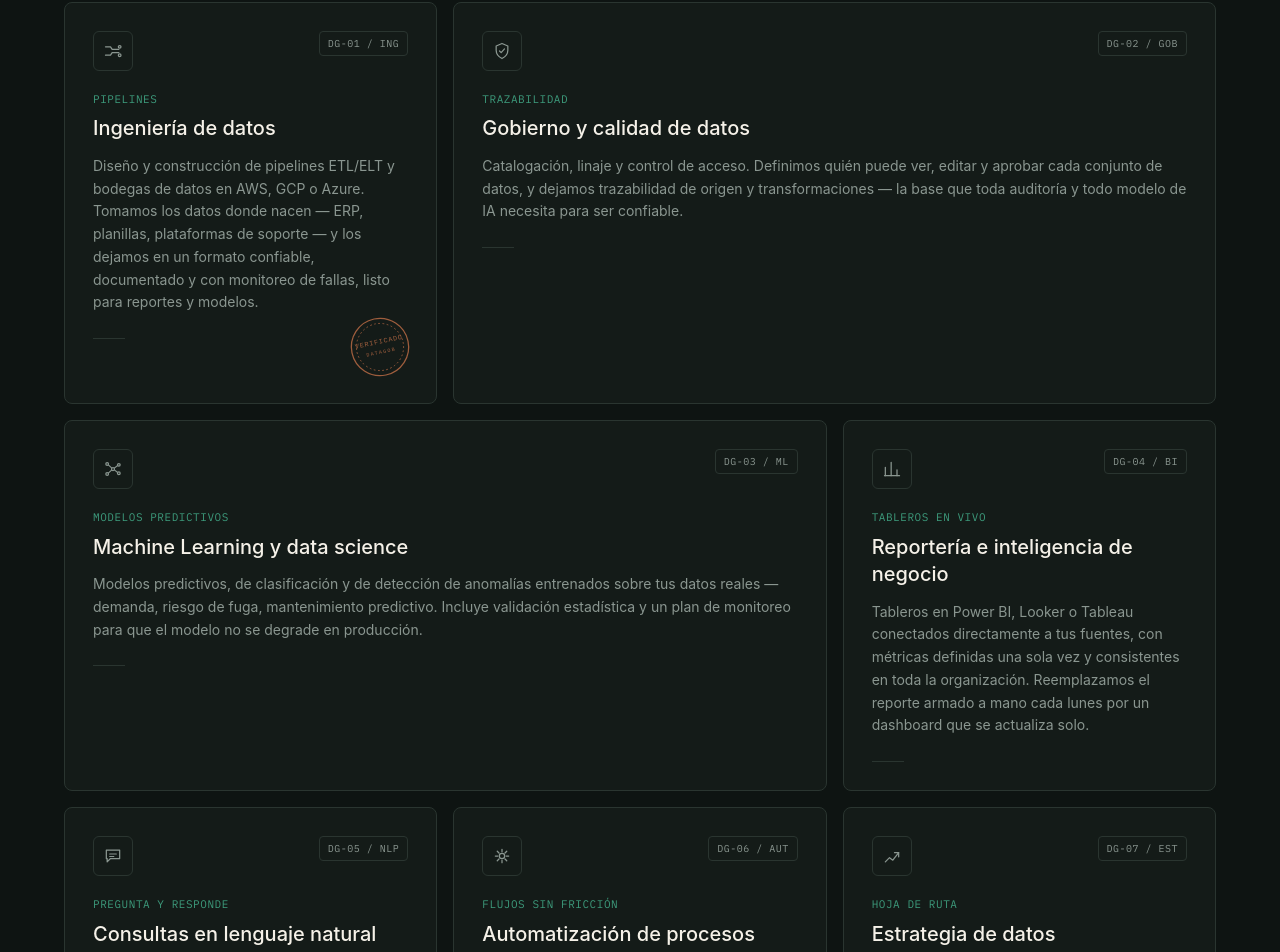
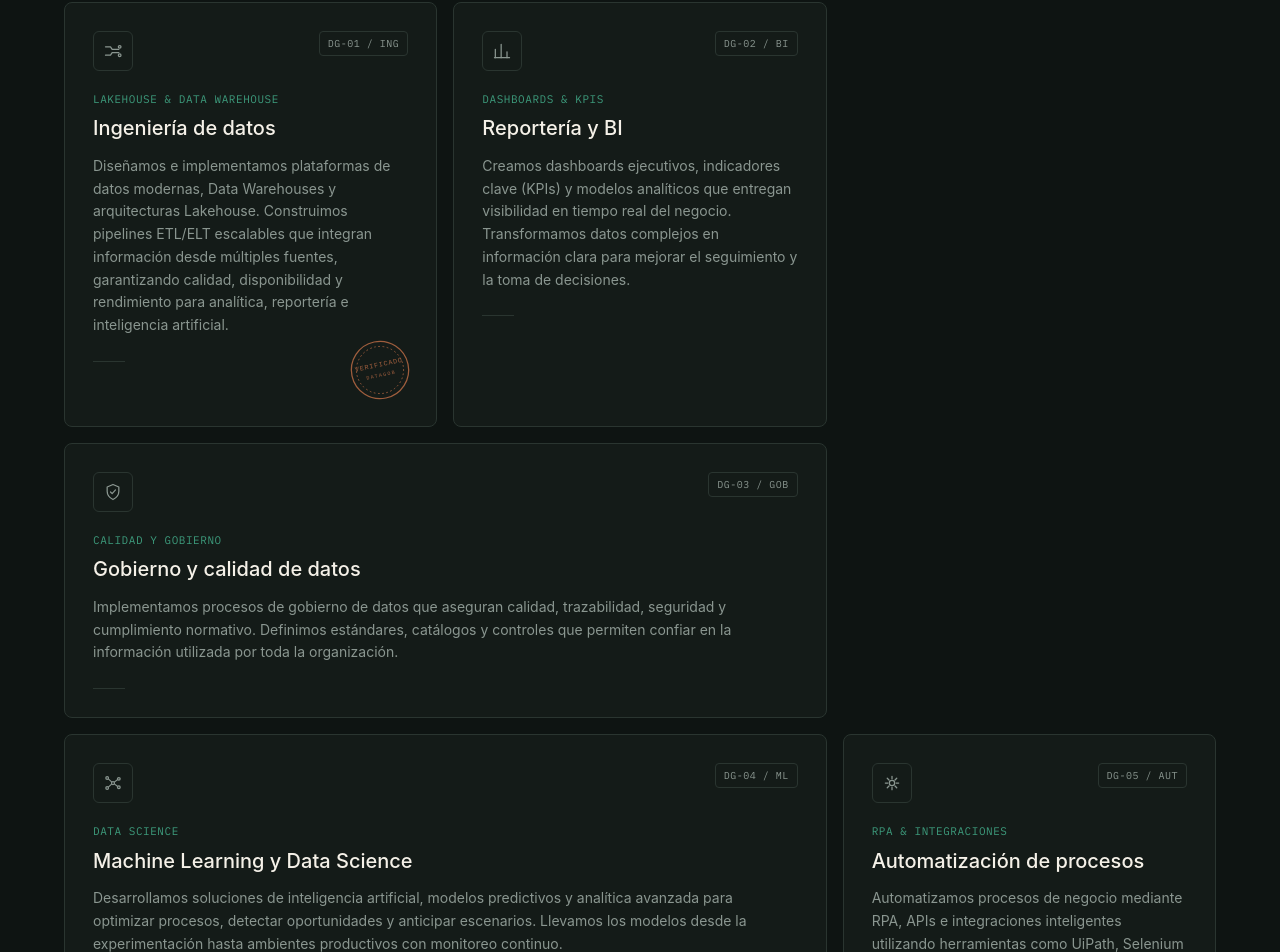
Before and after one commit to mrtnoo/data-gob, a Next.js app: page / in a window 1280 px wide. Shown: the part 1672-2624 px from the top of the page. Built offline with nearby package versions, Linux system fonts and the light colour scheme.

Commit message:
cambio encabezado servicios

```diff
--- a/app/page.tsx
+++ b/app/page.tsx
@@ -23,52 +23,45 @@ import { Menu, X } from "lucide-react";
 const SERVICIOS = [
   {
     folio: "DG-01 / ING",
-    tag: "Pipelines",
+    tag: "Lakehouse & Data Warehouse",
     nombre: "Ingeniería de datos",
     descripcion:
-      "Diseño y construcción de pipelines ETL/ELT y bodegas de datos en AWS, GCP o Azure. Tomamos los datos donde nacen — ERP, planillas, plataformas de soporte — y los dejamos en un formato confiable, documentado y con monitoreo de fallas, listo para reportes y modelos.",
+      "Diseñamos e implementamos plataformas de datos modernas, Data Warehouses y arquitecturas Lakehouse. Construimos pipelines ETL/ELT escalables que integran información desde múltiples fuentes, garantizando calidad, disponibilidad y rendimiento para analítica, reportería e inteligencia artificial.",
   },
   {
-    folio: "DG-02 / GOB",
-    tag: "Trazabilidad",
+    folio: "DG-02 / BI",
+    tag: "Dashboards & KPIs",
+    nombre: "Reportería y BI",
+    descripcion:
+      "Creamos dashboards ejecutivos, indicadores clave (KPIs) y modelos analíticos que entregan visibilidad en tiempo real del negocio. Transformamos datos complejos en información clara para mejorar el seguimiento y la toma de decisiones.",
+  },
+  {
+    folio: "DG-03 / GOB",
+    tag: "Calidad y Gobierno",
     nombre: "Gobierno y calidad de datos",
     descripcion:
-      "Catalogación, linaje y control de acceso. Definimos quién puede ver, editar y aprobar cada conjunto de datos, y dejamos trazabilidad de origen y transformaciones — la base que toda auditoría y todo modelo de IA necesita para ser confiable.",
+      "Implementamos procesos de gobierno de datos que aseguran calidad, trazabilidad, seguridad y cumplimiento normativo. Definimos estándares, catálogos y controles que permiten confiar en la información utilizada por toda la organización.",
   },
   {
-    folio: "DG-03 / ML",
-    tag: "Modelos predictivos",
-    nombre: "Machine Learning y data science",
+    folio: "DG-04 / ML",
+    tag: "Data Science",
+    nombre: "Machine Learning y Data Science",
     descripcion:
-      "Modelos predictivos, de clasificación y de detección de anomalías entrenados sobre tus datos reales — demanda, riesgo de fuga, mantenimiento predictivo. Incluye validación estadística y un plan de monitoreo para que el modelo no se degrade en producción.",
+      "Desarrollamos soluciones de inteligencia artificial, modelos predictivos y analítica avanzada para optimizar procesos, detectar oportunidades y anticipar escenarios. Llevamos los modelos desde la experimentación hasta ambientes productivos con monitoreo continuo.",
   },
   {
-    folio: "DG-04 / BI",
-    tag: "Tableros en vivo",
-    nombre: "Reportería e inteligencia de negocio",
+    folio: "DG-05 / AUT",
+    tag: "RPA & Integraciones",
+    nombre: "Automatización de procesos",
     descripcion:
-      "Tableros en Power BI, Looker o Tableau conectados directamente a tus fuentes, con métricas definidas una sola vez y consistentes en toda la organización. Reemplazamos el reporte armado a mano cada lunes por un dashboard que se actualiza solo.",
+      "Automatizamos procesos de negocio mediante RPA, APIs e integraciones inteligentes utilizando herramientas como UiPath, Selenium y n8n. Reducimos tiempos operativos, minimizamos errores y aumentamos la eficiencia mediante flujos seguros y escalables.",
   },
   {
-    folio: "DG-05 / NLP",
-    tag: "Pregunta y responde",
-    nombre: "Consultas en lenguaje natural",
-    descripcion:
-      "Capa conversacional sobre tus datos: preguntas escritas en español que se traducen a consultas reales sobre tus bases y tableros, con la fuente y el cálculo siempre visibles. Pensado para quien necesita una cifra, no para quien quiere construir un reporte.",
-  },
-  {
-    folio: "DG-06 / AUT",
-    tag: "Flujos sin fricción",
-    nombre: "Automatización de procesos",
-    descripcion:
-      "Flujos que ejecutan tareas repetitivas sobre tus sistemas — conciliaciones, alertas, generación de documentos, actualización de planillas — con reglas claras, registro de cada ejecución y un punto de revisión humana donde corresponda.",
-  },
-  {
-    folio: "DG-07 / EST",
-    tag: "Hoja de ruta",
+    folio: "DG-06 / EST",
+    tag: "Consultoría Estratégica",
     nombre: "Estrategia de datos",
     descripcion:
-      "Diagnóstico del estado actual de tus datos y una hoja de ruta priorizada — qué construir primero, con qué equipo y con qué retorno esperado. Para directorios y gerencias que necesitan decidir antes de contratar.",
+      "Diseñamos estrategias de datos alineadas con los objetivos del negocio. Evaluamos la madurez tecnológica, identificamos oportunidades de mejora y definimos una hoja de ruta para maximizar el valor de la información y acelerar la transformación digital.",
   },
 ];
 
```
